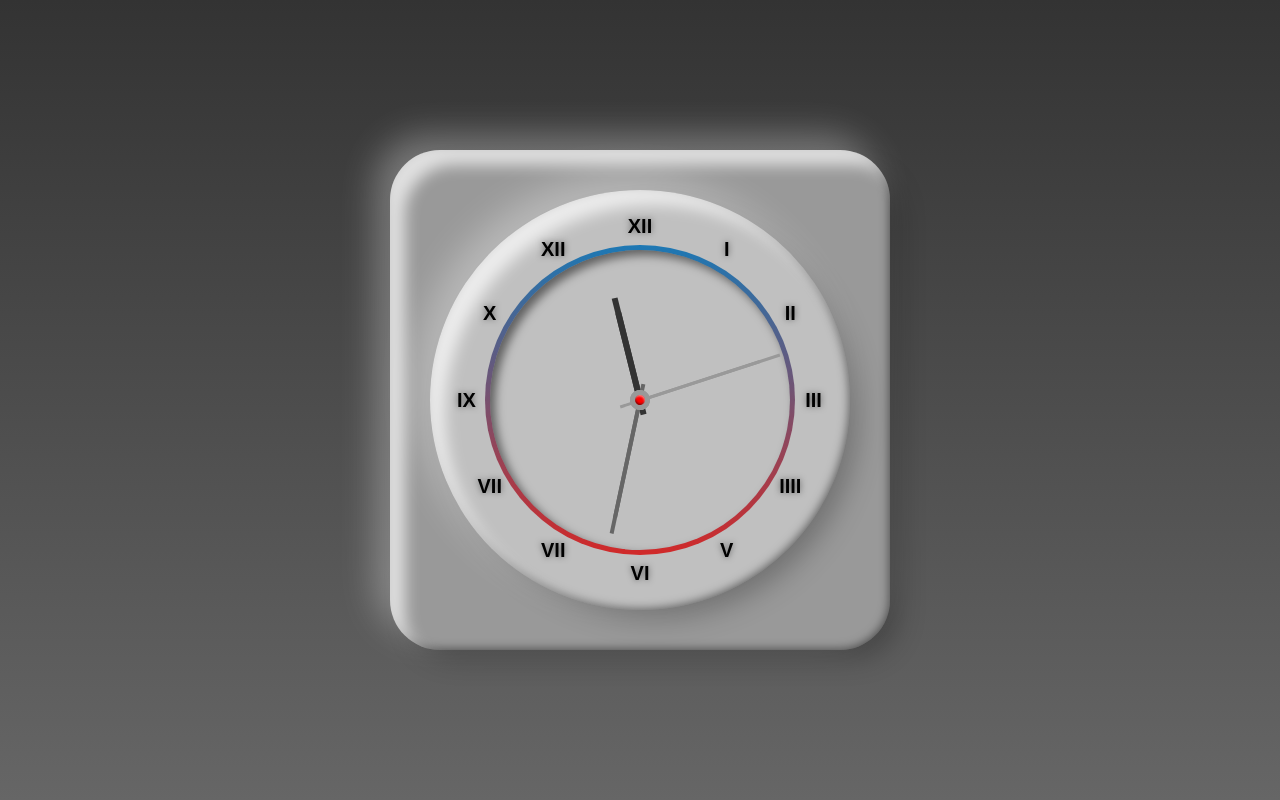
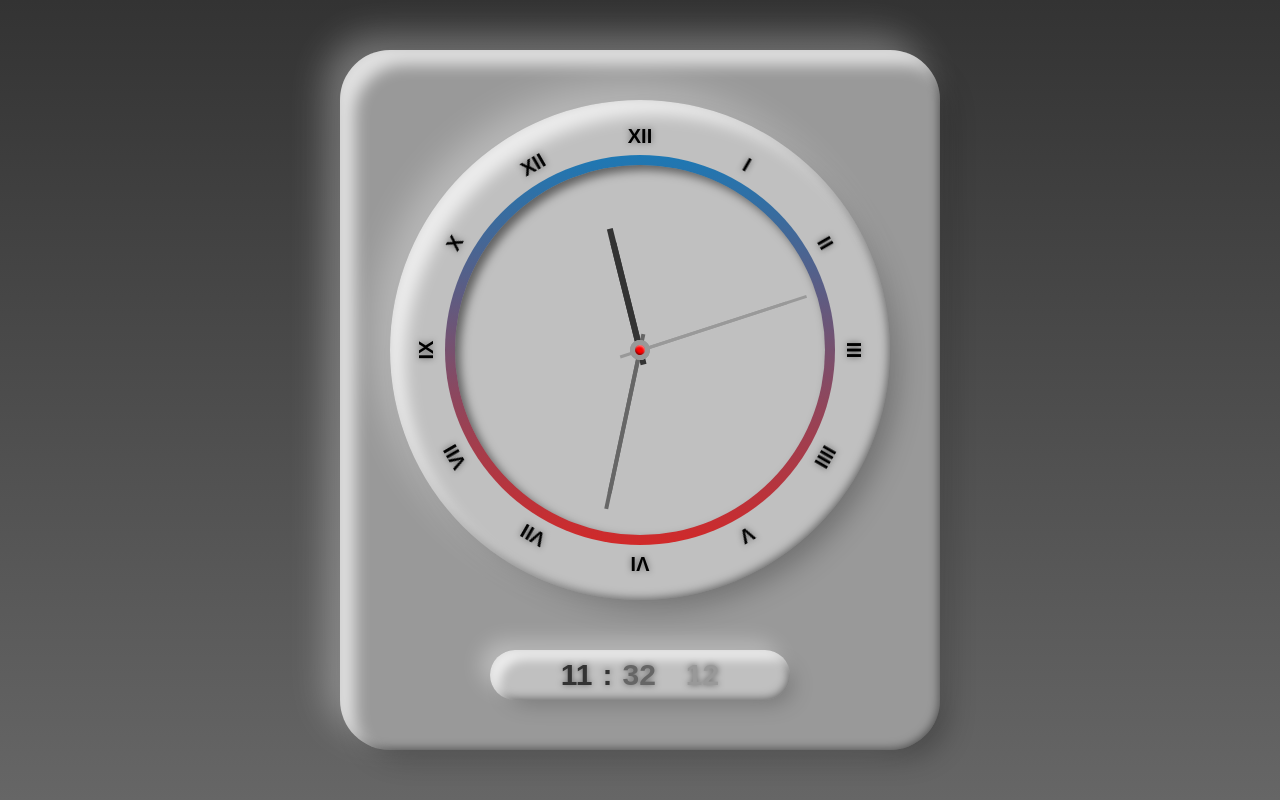
Before and after one commit to Barberousse93/PenduleAnalogique, a plain HTML site: page index.html in a window 1280 px wide. Drawn offline with Linux system fonts and the light colour scheme.

Commit message:
Horloge digitale

```diff
--- a/index.css
+++ b/index.css
@@ -16,8 +16,8 @@ body {
 .pendule {
     position: relative;
     background-color: #999;
-    width: 500px;
-    height: 500px;
+    width: 600px;
+    height: 700px;
     display: flex;
     align-items: center;
     justify-content: center;
@@ -30,7 +30,9 @@ body {
 
 .pendule .chiffres {
     position: absolute;
-    inset: 40px;
+    top: 50px;
+    width: 500px;
+    height: 500px;
     background-color: silver;
     border-radius: 50%;
     box-shadow: 15px 15px 30px -10px rgba(0, 0, 0, 0.3),
@@ -45,7 +47,7 @@ body {
     inset: 55px;
     background: linear-gradient(#1d78b4, #d12929);
     border-radius: 50%;
-    animation: rotation 5s linear infinite;
+    animation: rotation 1s linear infinite;
 }
 
 @keyframes rotation {
@@ -61,7 +63,7 @@ body {
 .pendule .chiffres::after {
     position: absolute;
     content: '';
-    inset: 60px;
+    inset: 65px;
     border-radius: 50%;
     background-color: silver;
     box-shadow: inset 5px 5px 10px rgba(0, 0, 0, 0.5);
@@ -77,7 +79,7 @@ body {
 }
 
 .pendule .chiffres span div {
-    transform: rotate(calc(-30deg * var(--x)));
+    /* transform: rotate(calc(-30deg * var(--x))); */
     filter: drop-shadow(0 0 3px rgba(0, 0, 0, 0.5))
 }
 
@@ -146,3 +148,68 @@ body {
     transform: translate(-50%, -50%);
     z-index: 6;
 }
+
+/* horologe digitale */
+.digital {
+    position: absolute;
+    bottom: 50px;
+    width: 300px;
+    height: 50px;
+    display: flex;
+    justify-content: center;
+    align-items: center;
+    background-color: silver;
+    border-radius: 25px;
+    box-shadow: 10px 10px 25px -10px rgba(0, 0, 0, 0.3),
+        inset 10px 10px 10px rgba(255, 255, 255, 0.7),
+        -10px -10px 20px rgba(255, 255, 255, 0.3),
+        inset -1px -1px 10px rgba(0, 0, 0, 0.5);
+}
+
+.nombres {
+    display: flex;
+    flex-direction: row;
+    justify-content: center;
+    align-items: center;
+}
+
+.nombres div {
+    font-size: 30px;
+    font-weight: 700;
+    filter: drop-shadow(0 0 3px rgba(0, 0, 0, 0.5))
+}
+
+.nombres div:not(:last-child)::after {
+    content: ':';
+    padding-left: 10px;
+    padding-right: 10px;
+    /* animation: clignote 1s linear infinite; */
+}
+
+.nombres div:nth-child(2)::after {
+    animation: clignote 1s linear infinite;
+}
+
+@keyframes clignote {
+
+    0%,
+    100% {
+        opacity: 0;
+    }
+
+    50% {
+        opacity: 1;
+    }
+}
+
+.hhD {
+    color: #333;
+}
+
+.mmD {
+    color: #666;
+}
+
+.ssD {
+    color: #999;
+}
--- a/index.html
+++ b/index.html
@@ -58,6 +58,13 @@
                 <div></div>
             </div>
         </div>
+        <div class="digital">
+            <div class="nombres">
+                <div class="hhD">00</div>
+                <div class="mmD">00</div>
+                <div class="ssD">00</div>
+            </div>
+        </div>
     </div>
 
     <script src="index.js"></script>
--- a/index.js
+++ b/index.js
@@ -1,6 +1,9 @@
 let hh = document.querySelector('#hh')
 let mm = document.querySelector('#mm')
 let ss = document.querySelector('#ss')
+let hhD = document.querySelector('.hhD')
+let mmD = document.querySelector('.mmD')
+let ssD = document.querySelector('.ssD')
 
 
 setInterval(() => {
@@ -15,4 +18,18 @@ setInterval(() => {
     hh.style.transform = 'rotateZ(' + hDeg + ')'
     mm.style.transform = 'rotateZ(' + mDeg + ')'
     ss.style.transform = 'rotateZ(' + sDeg + ')'
+
+    // Horloge digitale
+
+    let hr = new Date().getHours()
+    let mn = new Date().getMinutes()
+    let sc = new Date().getSeconds()
+
+    hr = (hr < 10) ? ('0' + hr) : (hr)
+    mn = (mn < 10) ? ('0' + mn) : (mn)
+    sc = (sc < 10) ? ('0' + sc) : (sc)
+
+    hhD.innerHTML = hr
+    mmD.innerHTML = mn
+    ssD.innerHTML = sc
 });
```
